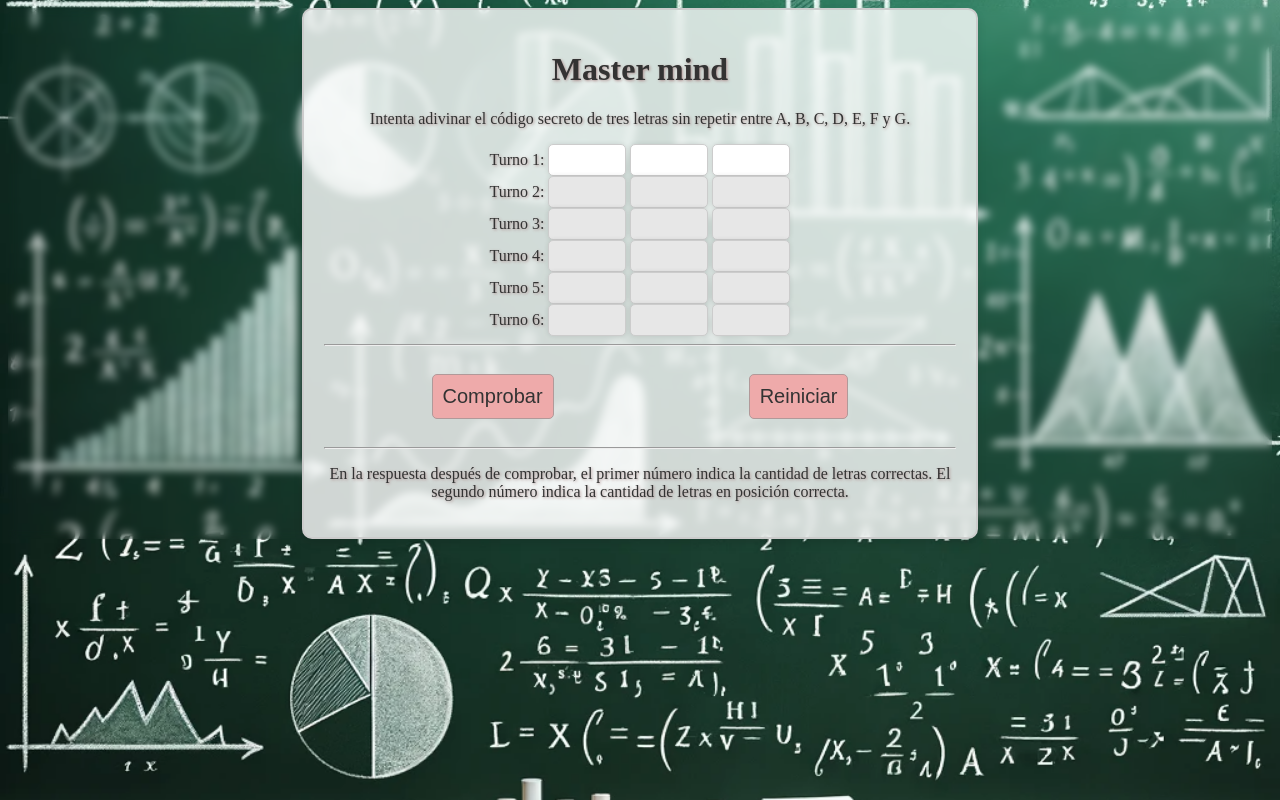
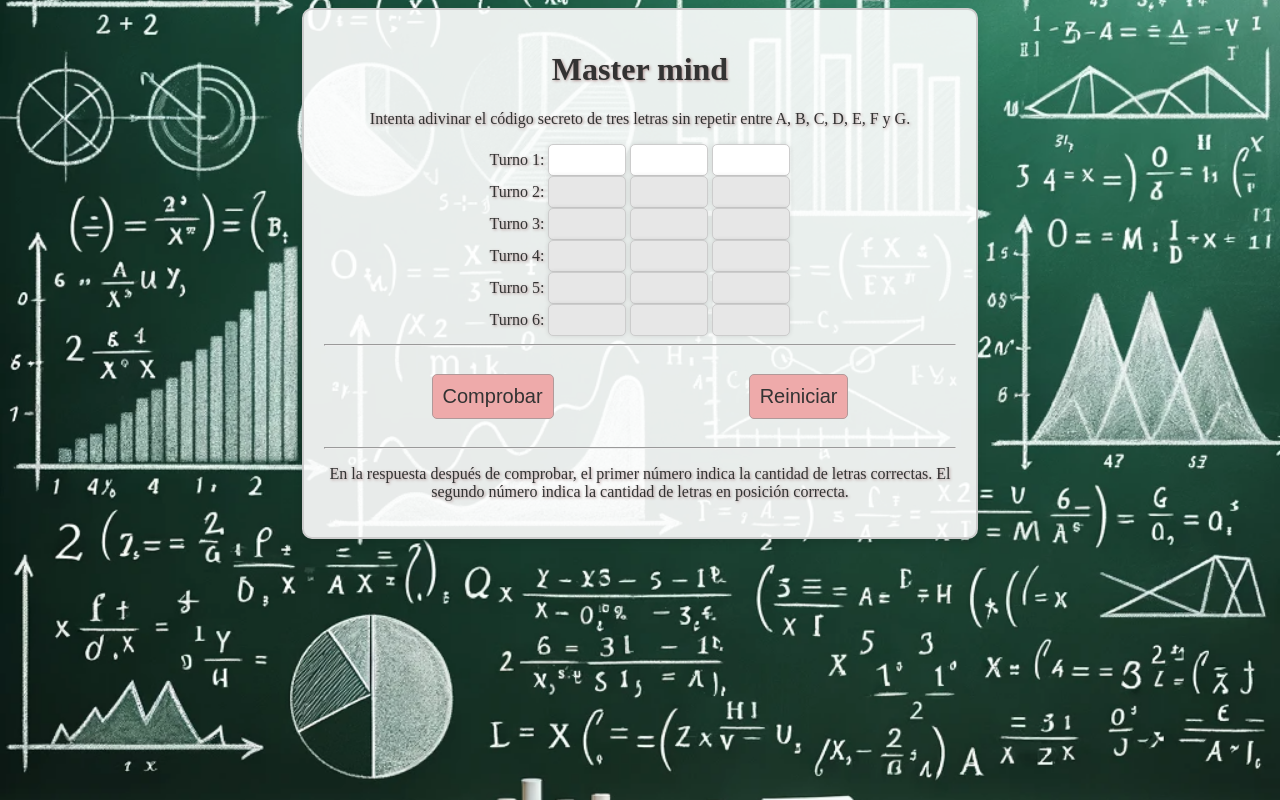
Before and after one commit to Ohaluquin/MasterMind, a plain HTML site: page index.html in a window 1280 px wide. Drawn offline with Linux system fonts and the light colour scheme.

Commit message:
mejora visual

```diff
--- a/estilos.css
+++ b/estilos.css
@@ -4,12 +4,7 @@
   text-align: center;
   border: 2px solid #ccc;
   padding: 20px;
-  background-color: rgba(
-    255,
-    255,
-    255,
-    0.8
-  ); /* Más claro y con mayor transparencia */
+  background-color: rgba(255,255,255,0.9); /* Más claro y con mayor transparencia */
   border-radius: 10px;
   box-shadow: 0 4px 8px rgba(0, 0, 0, 0.1); /* Suave sombra alrededor del contenedor */
 }
@@ -82,7 +77,6 @@ input {
 
 body {
   background-image: url("./fondo.png");
-  backdrop-filter: blur(4px);
   background-size: cover;
   background-repeat: no-repeat;
   background-position: center;
```
